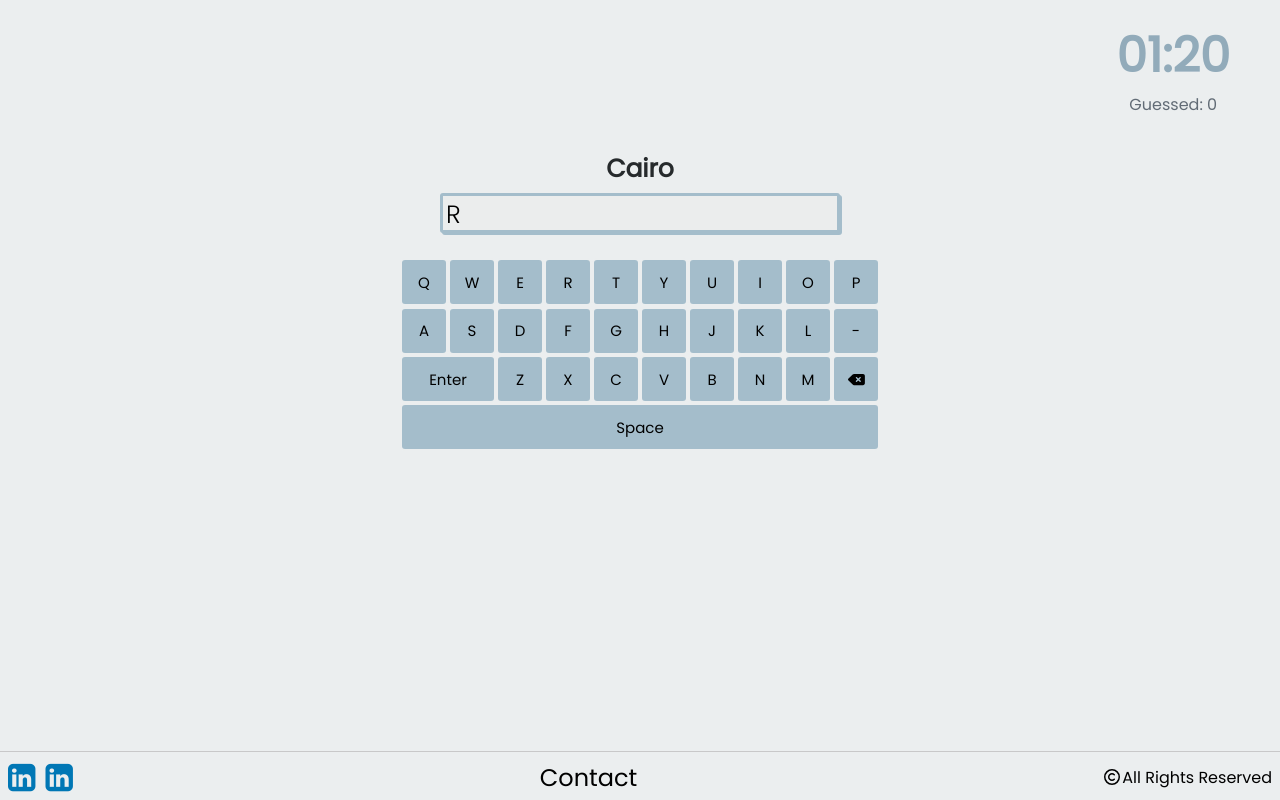
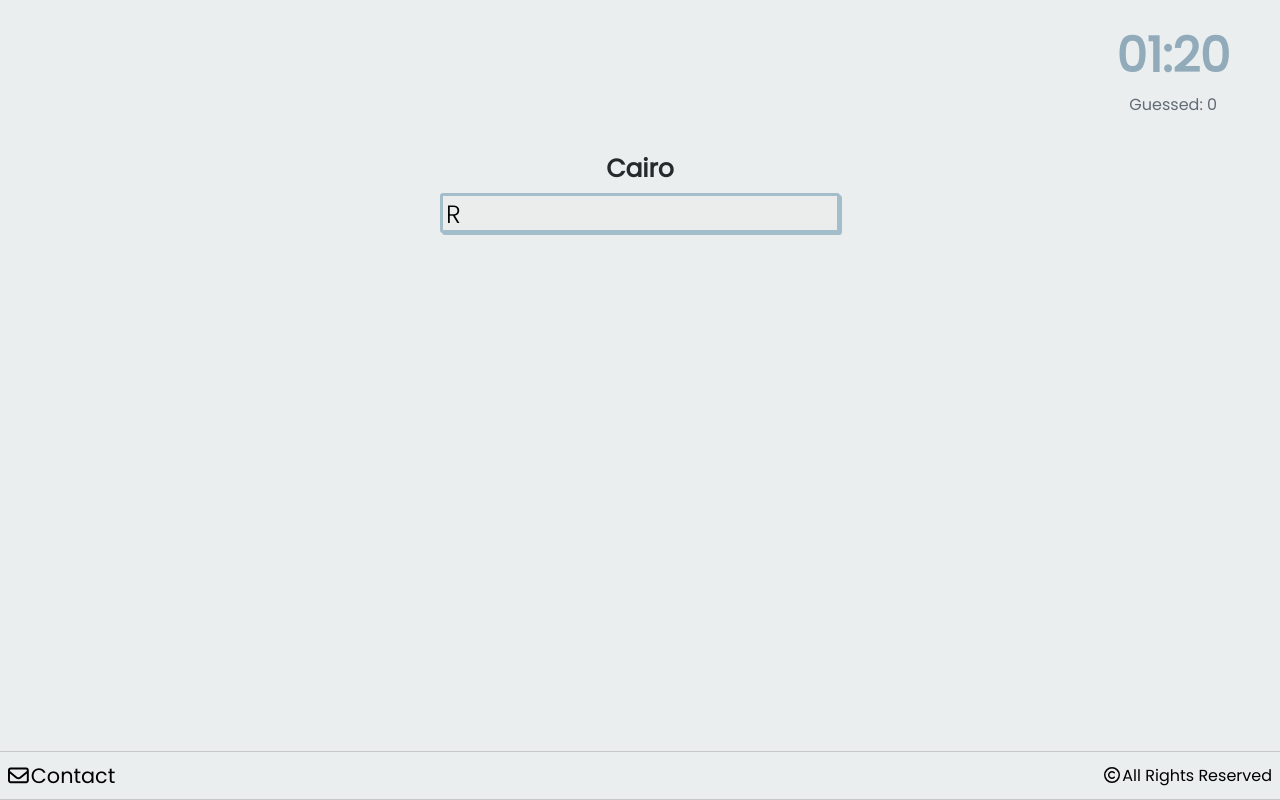
Before and after one commit to nickgabriadze/Towngraphy, a React (Create React App) app: page / in a window 1280 px wide. Built offline with nearby package versions, Linux system fonts and the light colour scheme; the HTML template or start-up script is replaced by a standard one.

Commit message:
Changed contact

```diff
--- a/src/App.css
+++ b/src/App.css
@@ -8,10 +8,7 @@ body{
 }
 
 #keyBoard{
-   display: flex;
-   justify-content: center;
-   align-items: center;
-   padding-top: 5px;
+   display: none;
 }
 
 
@@ -27,4 +24,12 @@ body{
     #footer{
         display: none;
     }
+    #keyBoard{
+        display: flex;
+        justify-content: center;
+        align-items: center;
+        padding-top: 5px;
+     }
+
+
 }
--- a/src/components/footer.css
+++ b/src/components/footer.css
@@ -10,10 +10,6 @@
 
 }
 
-#linkedIn-gigi,
-#linkedIn-nicka {
-    text-decoration: none;
-}
 
 #flexable-footer {
     padding: 0.5rem;
@@ -27,18 +23,20 @@
 a {
     text-decoration: none;
     background-color: none;
-    color: #0077B5;
+    color: #010101;
 }
 
 #contact-mail {
-    font-size: 1.5rem;
+    font-size: 1.3rem;
     color: black !important;
     font-family: 'Poppins', 'Gill Sans', 'Gill Sans MT', 'Calibri', 'Trebuchet MS', 'sans-serif';
 }
+#envelope{
+    font-size: 1.3rem;
+    padding-right: 2px;
+    cursor: pointer;
+}
 
-#linkedIn-gigi {
-    padding-right: 10px;
-}
 
 #copyright-logo-with-text {
     font-family: 'Poppins', 'Gill Sans', 'Gill Sans MT', 'Calibri', 'Trebuchet MS', 'sans-serif';
--- a/src/components/footer.js
+++ b/src/components/footer.js
@@ -2,7 +2,7 @@ import React from 'react';
 import './footer.css';
 import 'font-awesome/css/font-awesome.min.css'
 import { FontAwesomeIcon } from '@fortawesome/react-fontawesome';
-import { faCopyright } from '@fortawesome/free-regular-svg-icons';
+import { faCopyright, faEnvelope} from '@fortawesome/free-regular-svg-icons';
 
 export function Footer() {
     return (
@@ -11,18 +11,12 @@ export function Footer() {
             <div className="footer-container">
 
                 <div id="flexable-footer">
-                    <div id="linkedIn-logos">
+                    <div id="contact">
+                        <a href="mailto:something@gmail.com"> <FontAwesomeIcon id="envelope" icon={faEnvelope}/></a>
+                        <a id="contact-mail" href="mailto:something@gmail.com">Contact</a>
 
-                        <a id="linkedIn-gigi" href="https://www.linkedin.com/in/gigijishkariani/" target='_blank' rel="noreferrer">
-                            <i className="fa fa-linkedin-square fa-2x" aria-hidden="true">   </i>
-                        </a>
-
-                        <a id="linkedIn-nicka" href="https://www.linkedin.com/in/nickgabriadze/" target='_blank' rel="noreferrer">
-                            <i className="fa fa-linkedin-square fa-2x" aria-hidden="true"></i>
-                        </a>
                     </div>
 
-                    <a id="contact-mail" href="mailto:something@gmail.com">Contact</a>
                     <div id="copyright-logo-with-text">
                         <FontAwesomeIcon id="copyright-logo" icon={faCopyright} />
                         All Rights Reserved
```
